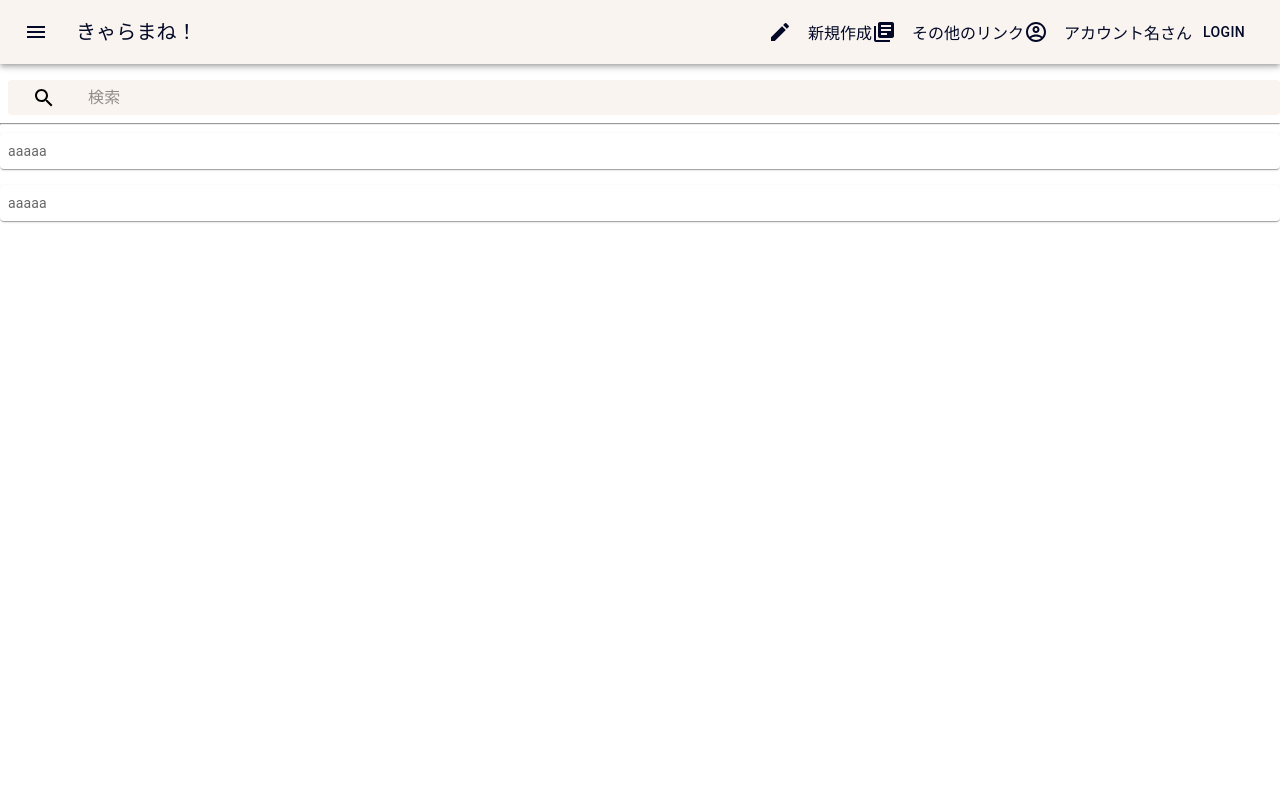
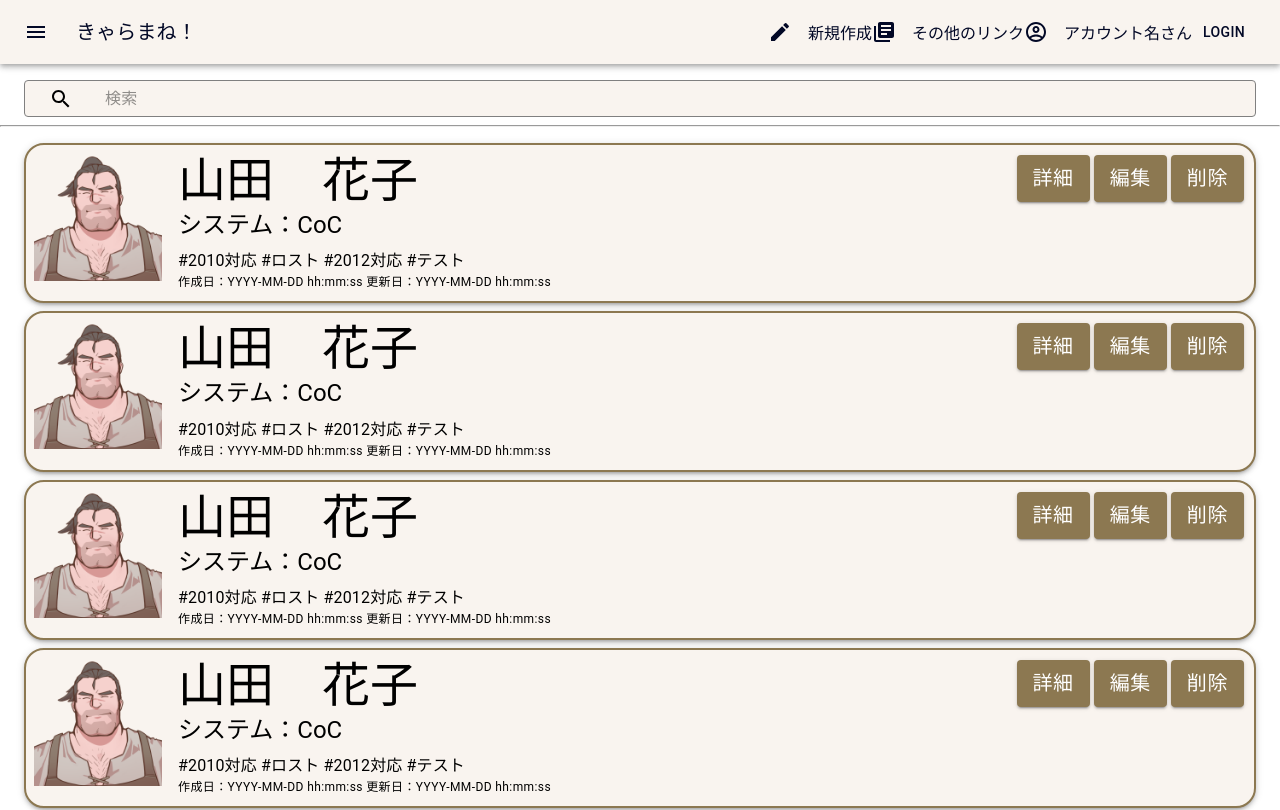
Before and after one commit to kitsystemyou/character-manager-frontend, a React (Create React App) app in the folder character-manager/: page / in a window 1280 px wide. Shown: the top 810 px of the page. Built offline with nearby package versions, Linux system fonts and the light colour scheme.

Commit message:
feat/2 キャラクター一覧画面のモックを作成した

```diff
--- a/character-manager/src/components/modules/CharacterContainer.jsx
+++ b/character-manager/src/components/modules/CharacterContainer.jsx
@@ -1,8 +1,57 @@
 import React from "react";
+import Grid from "@mui/material/Grid";
+import { styled } from '@mui/material/styles'
+import Typography from "@material-ui/core/Typography";
+import ButtonBase from "@mui/material/ButtonBase";
+import { Button } from "@mui/material";
+
+const Icon = styled('img')({
+  margin: 'auto',
+  display: 'block',
+  maxWidth: '100%',
+  maxHeight: '100%',
+});
+
+const ColorButton = styled(Button)(({ theme }) => ({
+  color: theme.palette.getContrastText('#8c7851'),
+  fontSize: 20,
+  backgroundColor: '#8c7851',
+  '&:hover': {
+    backgroundColor: '#716040',
+  }
+}));
 
 export default function CharacterContainer(){
-    return(
-      <div>
-      </div>
-    );
+  return(
+    <Grid container spacing={2}>
+      <Grid item  >
+        <ButtonBase sx={{width:128, height: 128}}>
+          <Icon alt="complex" src="/coharu.png" />
+        </ButtonBase>
+      </Grid>
+      <Grid item sm container>
+        <Grid item xs container direction="column">
+          <Grid item xs>
+            <Typography variant="h3">
+              山田　花子
+            </Typography>
+            <Typography variant="h5" gutterBottom>
+              システム：CoC
+            </Typography>
+            <Typography variant="body1">
+              #2010対応 #ロスト #2012対応 #テスト
+            </Typography>
+            <Typography variant="caption" display="block">
+              作成日：YYYY-MM-DD hh:mm:ss 更新日：YYYY-MM-DD hh:mm:ss
+            </Typography>
+          </Grid>
+        </Grid>
+      </Grid>
+      <Grid item direction="column" >
+          <ColorButton variant="contained" sx={{m:0.25}}> 詳細 </ColorButton>
+          <ColorButton variant="contained" sx={{m:0.25}}> 編集 </ColorButton>
+          <ColorButton variant="contained" sx={{m:0.25}}> 削除 </ColorButton>
+      </Grid>
+    </Grid>
+  );
 }
--- a/character-manager/src/components/modules/Search.jsx
+++ b/character-manager/src/components/modules/Search.jsx
@@ -8,6 +8,8 @@ import SearchIcon from '@material-ui/icons/Search';
 const styles = theme => ({
     root: {
         paddingTop: theme.spacing.unit * 2,
+        marginLeft: theme.spacing.unit * 2,
+        marginRight: theme.spacing.unit * 3,
     },
     textField: {
         marginLeft: theme.spacing.unit,
@@ -27,6 +29,7 @@ const styles = theme => ({
             marginLeft: theme.spacing.unit,
             width: 'auto',
         },
+        border: "1px solid grey",
     },
     searchIcon: {
         width: theme.spacing.unit * 9,
@@ -61,7 +64,7 @@ function Search(props) {
 
     const { classes, search } = props;
     return (
-        <div className={classes.root}>
+        <div className={classes.root} >
             <div className={classes.search}>
                 <div className={classes.searchIcon}>
                 <SearchIcon
@@ -76,7 +79,6 @@ function Search(props) {
                         input: classes.inputInput,
                     }}
                 />
-
             </div>
         </div>
     )
--- a/character-manager/src/components/pages/CharacterList.jsx
+++ b/character-manager/src/components/pages/CharacterList.jsx
@@ -1,16 +1,17 @@
 import React from "react";
-import Card from '@mui/material/Card';
+import Box from '@mui/material/Box';
 import Stack from '@mui/material/Stack';
 import { styled } from '@mui/material/styles';
 import CharacterContainer from "../modules/CharacterContainer";
 import Search from "../modules/Search";
 
-const Item = styled(Card)(({ theme }) => ({
-  backgroundColor: theme.palette.mode === 'dark' ? '#1A2027' : '#fff',
-  ...theme.typography.body2,
+const Item = styled(Box)(({ theme }) => ({
+  backgroundColor: theme.palette.mode === 'dark' ? '#1A2027' : '#F9F4EF',
   padding: theme.spacing(1),
+  marginTop: theme.spacing(1),
+  marginLeft: theme.spacing(3),
+  marginRight: theme.spacing(3),
   textAlign: 'left',
-  color: theme.palette.text.secondary,
 }));
 
 export default function CharacterList(){
@@ -26,15 +27,24 @@ export default function CharacterList(){
                 <Stack
                 direction="column"
                 justifyContent="center"
-                alignItems="stretch"
-                spacing={2} >
+                alignItems="stretch">
                     {/* データベースから持ってきて、Item1の中にいい感じに入れる */}
-                    <Item>
-                        aaaaa
+                    <Item sx={{ boxShadow: 3, border:2, borderColor:'#8c7851', borderRadius: 5}}>
                         <CharacterContainer />
                     </Item>
-                    <Item>
-                        aaaaa
+                    <Item sx={{ boxShadow: 3, border:2, borderColor:'#8c7851', borderRadius: 5}}>
+                        <CharacterContainer />
+                    </Item>
+                    <Item sx={{ boxShadow: 3, border:2, borderColor:'#8c7851', borderRadius: 5}}>
+                        <CharacterContainer />
+                    </Item>
+                    <Item sx={{ boxShadow: 3, border:2, borderColor:'#8c7851', borderRadius: 5}}>
+                        <CharacterContainer />
+                    </Item>
+                    <Item sx={{ boxShadow: 3, border:2, borderColor:'#8c7851', borderRadius: 5}}>
+                        <CharacterContainer />
+                    </Item>
+                    <Item sx={{ boxShadow: 3, border:2, borderColor:'#8c7851', borderRadius: 5}}>
                         <CharacterContainer />
                     </Item>
                 </Stack>
```
Also changed, not shown: character-manager/public/coharu.png (added).
